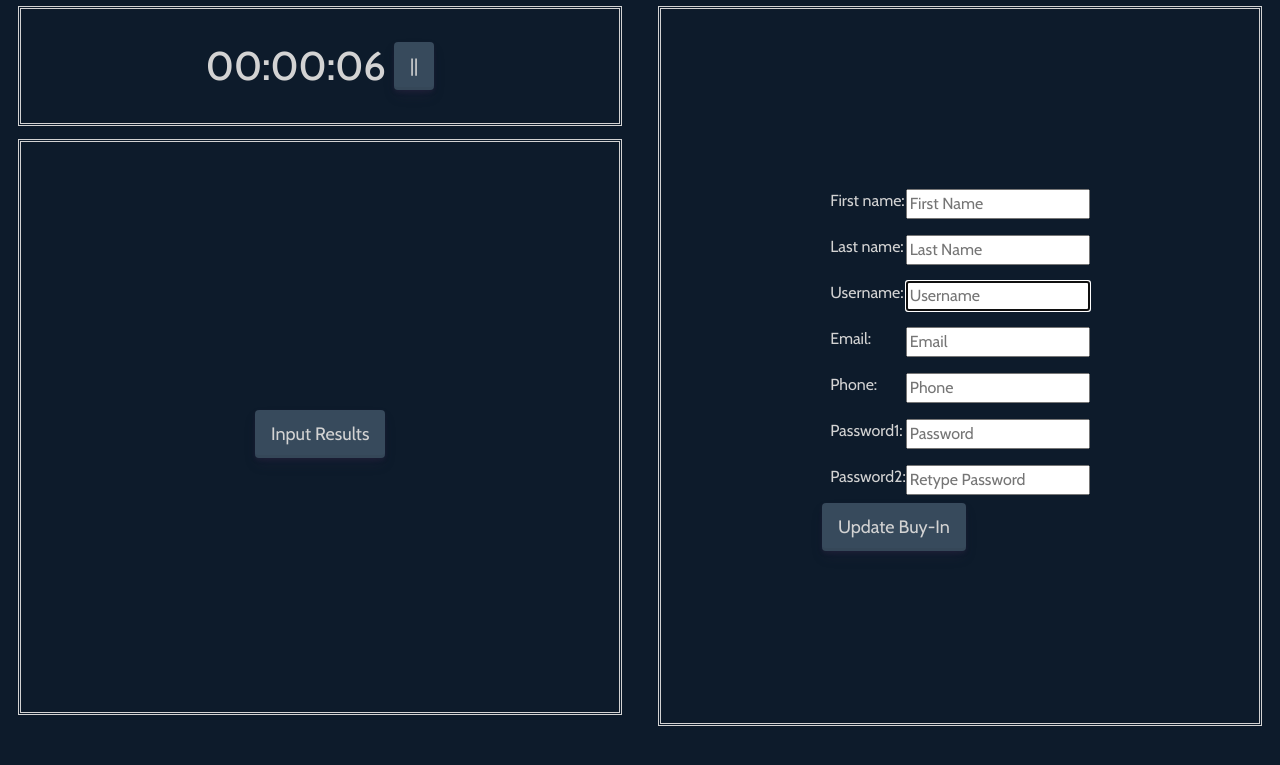
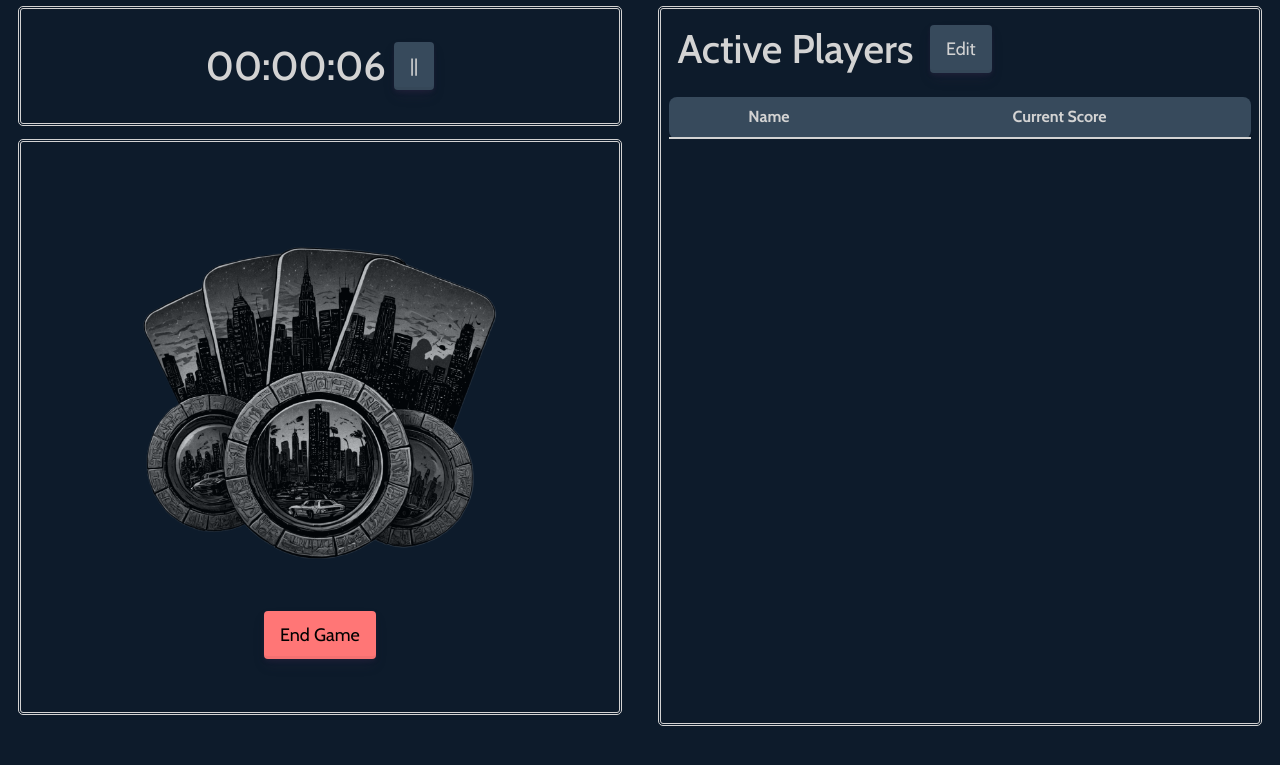
Before and after one commit to DanielLaPrade1/PokerHome, a Django app: template templates/dashboard/game_manager.html in a window 1280 px wide. Shown: the top 765 px of the page. Run offline with Django 5.2, Linux system fonts and the light colour scheme; the template is opened without the code that fills it: values that come from a table or form of the project are taken from there, others are empty; data comes from the database, SQL or seed files in the repository; both versions use the stored data as it was after the commit; parts of the project's set-up code (start-up, migrations or seed data) failed here and were passed over.

Commit message:
game manager style and functionality update

```diff
--- a/clubmanager/models.py
+++ b/clubmanager/models.py
@@ -18,7 +18,7 @@ class Member(models.Model):
 class Game(models.Model):
     # Game Setup
     type = models.CharField(max_length=30)
-    buy_in = models.FloatField()
+    buy_in = models.IntegerField()
     date = models.DateField(default=date.today)
     players = models.ManyToManyField(Member)
     player_buy_ins = models.JSONField(default=dict)
--- a/static/clubmanager/scripts/game_manager.js
+++ b/static/clubmanager/scripts/game_manager.js
@@ -84,6 +84,7 @@ document.addEventListener('DOMContentLoaded', function() {
   })
 })
 
+//MODALS
 
 // Player Results Modal
 const inputResultModal = document.getElementById('input-modal')
@@ -95,26 +96,44 @@ openInputModal.addEventListener('click', () => {
   inputResultModal.showModal()
   inputResultModal.classList.add('active-modal');
   pauseTimer()
-
 })
 // Close Modal
 const closeInputModal = document.getElementById('close-input-results')
-const closeModal = () => {
-  inputResultModal.classList.remove('active-modal');
-  inputResultModal.classList.add('closing-modal');
+const closeModal = (modal) => {
+  modal.classList.remove('active-modal');
+  modal.classList.add('closing-modal');
   setTimeout(() => {
-    inputResultModal.classList.remove('closing-modal');
-    inputResultModal.close();
+    modal.classList.remove('closing-modal');
+    modal.close();
   }, 300);
   if (timerRunning == 'true') {
     startTimer();
   }
 }
-closeInputModal.addEventListener('click', closeModal);
+closeInputModal.addEventListener('click', () => closeModal(inputResultModal));
+
+//Update Buy In Modal
+const openBuyInModal = document.getElementById('open-buy-in')
+
+//Open Modal
+const buyInModal = document.getElementById("update-buy-in-modal")
+openBuyInModal.addEventListener('click', () => {
+  buyInModal.showModal()
+  buyInModal.classList.add('active-modal');
+})
+// Close Modal
+const closeBuyInModal = document.getElementById('close-buy-in')
+closeBuyInModal.addEventListener('click', () => closeModal(buyInModal));
+
+// Escape Key For Modals
 document.addEventListener('keydown', (event) => {
   if (event.key === 'Escape' && inputResultModal.open) {
     event.preventDefault()
-    closeModal();
+    closeModal(inputResultModal);
+  }
+  else if (event.key === 'Escape' && buyInModal.open) {
+    event.preventDefault()
+    closeModal(buyInModal);
   }
 })
 
--- a/static/clubmanager/styles/game_manager.css
+++ b/static/clubmanager/styles/game_manager.css
@@ -10,6 +10,7 @@ h1, h2, h3, h4, h5, h6, p, th, td, div {
   padding: 0.4em;
   margin: 0.4em;
   border: 3px double lightgray;
+  border-radius: 5px;
 }
 
 .top-left-box {
@@ -67,10 +68,6 @@ h1, h2, h3, h4, h5, h6, p, th, td, div {
   animation: fadeOutToTop 0.3s ease forwards;
 }
 
-.open-input-results {
-  margin-top: 10%;
-}
-
 .form-input {
   display: flex;
   justify-content: space-between;
--- a/templates/dashboard/game_manager.html
+++ b/templates/dashboard/game_manager.html
@@ -23,10 +23,11 @@
           </div>
         </div>
         <!-- BOTTOM LEFT -->
-          <div class="content-box-gm bottom-left-box d-flex align-items-center justify-content-center">
+        <div class="content-box-gm bottom-left-box d-flex flex-column align-items-center justify-content-center">
           <!-- Input Results -->
+          <img class="m-5" src="{% static 'clubmanager/images/manager_graphic.png' %}" style="height: 20em; opacity: 0.8;">
           <div class="text-center">
-              <button class="open-input-results button-game" id="open-input-results">Input Results</button>
+            <button class="open-input-results button-game" id="open-input-results" style="background-color: #ff7676; color: black;">End Game</button>
           </div>
           <!-- Dialog -->
           <dialog class="input-modal" id="input-modal">
@@ -55,7 +56,31 @@
       </div>
       <div class="col-6">
         <!-- RIGHT -->
-            <div class="content-box-gm right-box d-flex align-items-center justify-content-center">
+        <!-- Main Container -->
+        <div class="content-box-gm right-box p-2">
+          <div class="d-flex">
+            <h1 class="m-2">Active Players</h1>
+            <button class="m-2 button-game update-buy-in" id="open-buy-in">Edit</button>
+          </div>
+          <table class="ct text-center">
+            <thead>
+              <tr>
+                <th>Name</th>
+                <th>Current Score</th>
+              </tr>
+            </thead>
+            <tbody>
+              {% for player in game.players.all %}
+              <tr>
+                <td>{{ player.user.first_name }} {{ player.user.last_name }}</td>
+                <td>{{ player.score }}</td>
+              </tr>
+              {% endfor %}
+            </tbody>
+          </table>
+        </div>
+        <!-- Update Buy In Dialog -->
+        <dialog class="input-modal" id="update-buy-in-modal">
           <form id="input-form" method="post">
             <!--Idenification--><input type="hidden" name="form_name" value="update_buy_in">
             {% csrf_token %}
@@ -69,9 +94,12 @@
                 </div>
               </div>
             {% endfor %}
+            <div class="modal-options p-4">
+              <button class="button-game" id="close-buy-in" onclick="event.preventDefault()">Exit</button>
               <button type="submit" class="button-game">Update Buy-In</button>
+            </div>
           </form>
-            </div>
+        </dialog>
       </div>
     </div>
   </div>
```
Also changed, not shown: clubmanager/migrations/0015_alter_game_buy_in.py (added), db.sqlite3, static/clubmanager/images/manager_graphic.png (added). Lines whose indentation alone changed are shown as unchanged.
